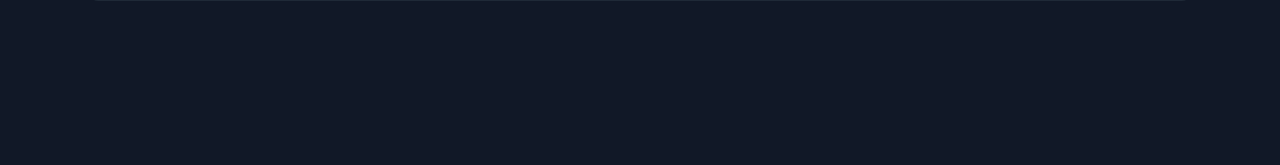
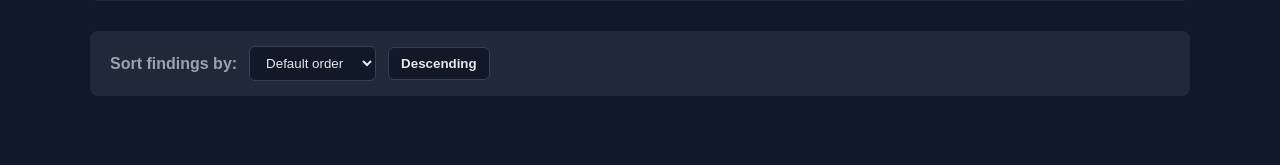
Before and after one commit to JeanPalacios-git/soc-automation-lab, a Python web app: template src/soc_tool/reports/templates/reports.html in a window 1280 px wide. Shown: the part 432-597 px from the top of the page. Run offline with Jinja, Linux system fonts and the light colour scheme; the template is opened without the code that fills it, so the values that code supplies are empty.

Commit message:
feat: add interactive finding sorting

```diff
--- a/src/soc_tool/reports/templates/reports.html
+++ b/src/soc_tool/reports/templates/reports.html
@@ -105,6 +105,36 @@
             color: #9ca3af;
         }
 
+        .sort-controls {
+            display: flex;
+            align-items: center;
+            gap: 12px;
+            background: #1f2937;
+            padding: 15px 20px;
+            border-radius: 8px;
+            margin-bottom: 20px;
+        }
+
+        .sort-controls label {
+            color: #9ca3af;
+            font-weight: bold;
+        }
+
+        .sort-controls select,
+        .sort-controls button {
+            background: #111827;
+            color: #e5e7eb;
+            border: 1px solid #374151;
+            border-radius: 6px;
+            padding: 8px 12px;
+            cursor: pointer;
+        }
+
+        .sort-controls select:hover,
+        .sort-controls button:hover {
+            border-color: #60a5fa;
+        }
+
         .triage {
             margin-top: 25px;
             padding-top: 20px;
@@ -201,6 +231,23 @@
         </p>
     </div>
 
+    <div class="sort-controls">
+        <label for="finding-sort">Sort findings by:</label>
+
+        <select id="finding-sort">
+            <option value="default">Default order</option>
+            <option value="severity">Severity</option>
+            <option value="agent">Agent</option>
+            <option value="title">Finding name</option>
+            <option value="time">Event time</option>
+        </select>
+
+        <button id="sort-direction" type="button">
+            Descending
+        </button>
+    </div>
+
+    <div id="findings-container">
     {% for finding in report.findings %}
     <div class="finding">
         <h2>{{ finding.title }}</h2>
@@ -296,6 +343,116 @@
         </form>
     </div>
     {% endfor %}
+    </div>
+
+<script>
+    const sortSelect = document.getElementById("finding-sort");
+    const directionButton = document.getElementById("sort-direction");
+    const findingsContainer = document.getElementById("findings-container");
+
+    let descending = true;
+
+    const severityRank = {
+        "CRITICAL": 4,
+        "HIGH": 3,
+        "MEDIUM": 2,
+        "LOW": 1
+    };
+
+    function getFindingData(finding) {
+        const severity =
+            finding.querySelector(".severity")?.textContent.trim() || "";
+
+        const agent =
+            finding.querySelector(".agent")?.textContent
+                .replace("Agent:", "")
+                .trim() || "";
+
+        const title =
+            finding.querySelector("h2")?.textContent.trim() || "";
+
+        const text = finding.textContent;
+
+        const timeMatch = text.match(
+            /Event Time:\s*(\d{4}-\d{2}-\d{2} \d{2}:\d{2}:\d{2})/
+        );
+
+        const time = timeMatch
+            ? new Date(timeMatch[1].replace(" ", "T")).getTime()
+            : 0;
+
+        return {
+            severity,
+            agent,
+            title,
+            time
+        };
+    }
+
+    function sortFindings() {
+        const sortBy = sortSelect.value;
+
+        const findings = Array.from(
+            findingsContainer.querySelectorAll(".finding")
+        );
+
+        if (sortBy === "default") {
+            findings.sort(
+                (a, b) =>
+                    Number(a.dataset.originalOrder) -
+                    Number(b.dataset.originalOrder)
+            );
+        } else {
+            findings.sort((a, b) => {
+                const aData = getFindingData(a);
+                const bData = getFindingData(b);
+
+                let comparison = 0;
+
+                if (sortBy === "severity") {
+                    comparison =
+                        (severityRank[aData.severity] || 0) -
+                        (severityRank[bData.severity] || 0);
+                }
+
+                if (sortBy === "agent") {
+                    comparison = aData.agent.localeCompare(bData.agent);
+                }
+
+                if (sortBy === "title") {
+                    comparison = aData.title.localeCompare(bData.title);
+                }
+
+                if (sortBy === "time") {
+                    comparison = aData.time - bData.time;
+                }
+
+                return descending ? -comparison : comparison;
+            });
+        }
+
+        findings.forEach(
+            finding => findingsContainer.appendChild(finding)
+        );
+    }
+
+    document
+        .querySelectorAll("#findings-container .finding")
+        .forEach((finding, index) => {
+            finding.dataset.originalOrder = index;
+        });
+
+    sortSelect.addEventListener("change", sortFindings);
+
+    directionButton.addEventListener("click", () => {
+        descending = !descending;
+
+        directionButton.textContent =
+            descending ? "Descending" : "Ascending";
+
+        sortFindings();
+    });
+</script>
 
 </div>
 </body>
```
